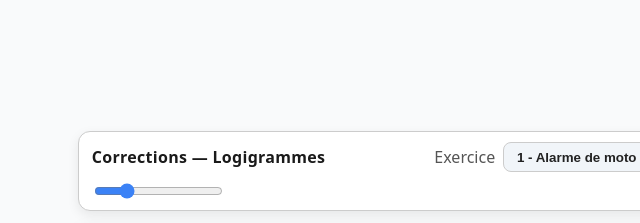
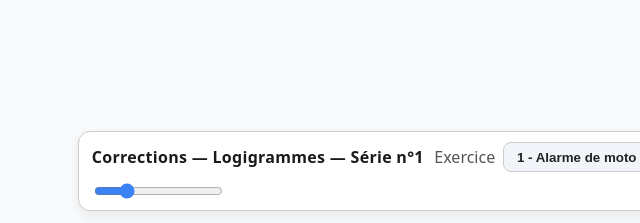
Before and after one commit to Vincent-Belhaire/Corrections-Logigrammes-serie-1-, a plain HTML site: page index.html in a window 1280 px wide. Shown: the top 223 px of the page, 12-652 px from the left. Drawn offline with Linux system fonts and the light colour scheme.

Commit message:
Update index.html

```diff
--- a/index.html
+++ b/index.html
@@ -122,7 +122,7 @@
 <body>
   <div class="app">
     <div class="toolbar">
-      <div class="title">Corrections — Logigrammes</div>
+      <div class="title">Corrections — Logigrammes — Série n°1</div>
       <label for="exercise" class="muted">Exercice</label>
       <select id="exercise"></select>
       <button id="play"  class="btn" aria-pressed="false" title="Lecture/Pause (Espace)">Lecture</button>
```
